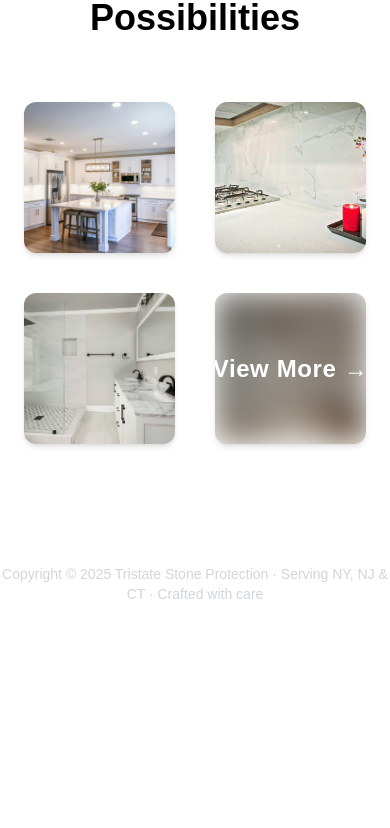
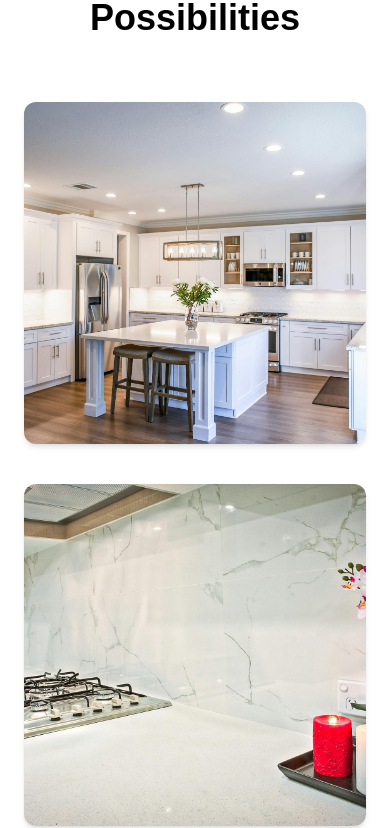
Before and after one commit to tanav-malhotra/stone-protection-pro-website, a Next.js app: page / in a window 390 px wide. Shown: the part 3438-4266 px from the top of the page. Before the commit the page ends 4066 px from the top, so only its background shows below. Built offline with nearby package versions, Linux system fonts and the light colour scheme.

Commit message:
make HomeGallery layout responsive; remove unused mobile-only button markup

```diff
--- a/src/components/HomeGallery.tsx
+++ b/src/components/HomeGallery.tsx
@@ -21,8 +21,8 @@ export default function HomeGallery() {
 
             {/* -------- BIG 2×2 GRID -------- */}
             <div
-                className="mx-auto max-w-[820px]          /* cap total width */
-                   grid grid-cols-2 gap-10        /* 2 columns always */
+                className="mx-auto max-w-[840px]          /* cap total width */
+                   grid grid-cols-1 sm:grid-cols-2 md:grid-cols-2 lg:grid-cols-2 gap-10
                    place-content-center"
             >
                 {/* first 3 clickable images */}
@@ -84,18 +84,6 @@ export default function HomeGallery() {
                     zoom={{maxZoomPixelRatio: 2}}
                 />
             )}
-
-            {/*/!* Mobile‑only button if you still want one *!/*/}
-            {/*<div className="text-center mt-12 lg:hidden">*/}
-            {/*    <Link*/}
-            {/*        href="/gallery"*/}
-            {/*        className="inline-block px-8 py-3 border border-black*/}
-            {/*         hover:bg-black hover:text-white transition*/}
-            {/*         rounded-md"*/}
-            {/*    >*/}
-            {/*        View&nbsp;More&nbsp;→*/}
-            {/*    </Link>*/}
-            {/*</div>*/}
         </section>
     );
 }
```
